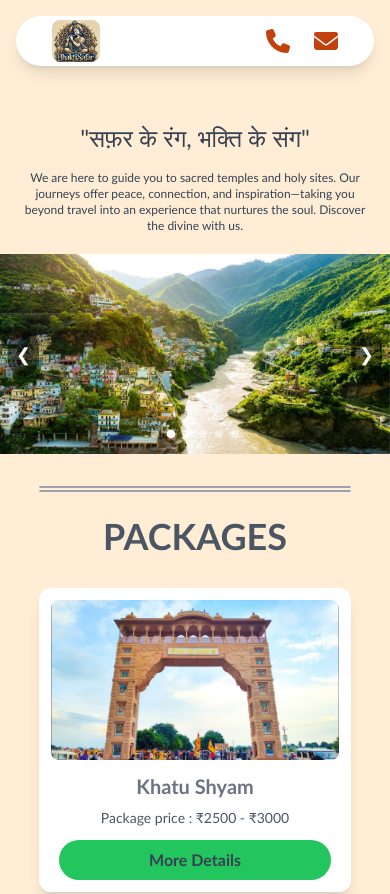
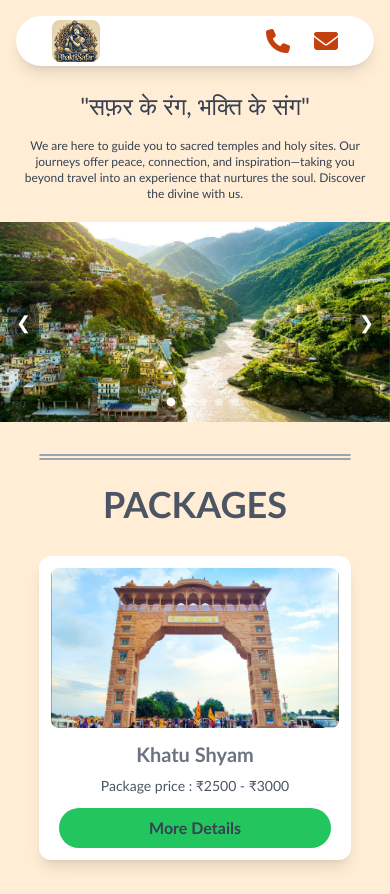
Before and after one commit to TusharBahuguna583/BhaktiSafar, a React (Create React App) app: page / in a window 390 px wide. Shown: the top 894 px of the page. Built offline with nearby package versions, Linux system fonts and the light colour scheme; a web font is replaced by a local one.

Commit message:
Optimized all acomponents for mobile responsiveness

```diff
--- a/src/components/About.js
+++ b/src/components/About.js
@@ -4,7 +4,7 @@ const About = () => {
   return (
     <div
       id="about"
-      className="flex flex-col items-center gap-4 mt-12 pt-2 px-4 text-gray-700"
+      className="flex flex-col items-center gap-4 sm:mt-12 mt-4 pt-2 px-4 text-gray-700"
     >
       {/* Heading */}
       <h1 className="font-normal text-2xl sm:text-3xl text-center">
```
